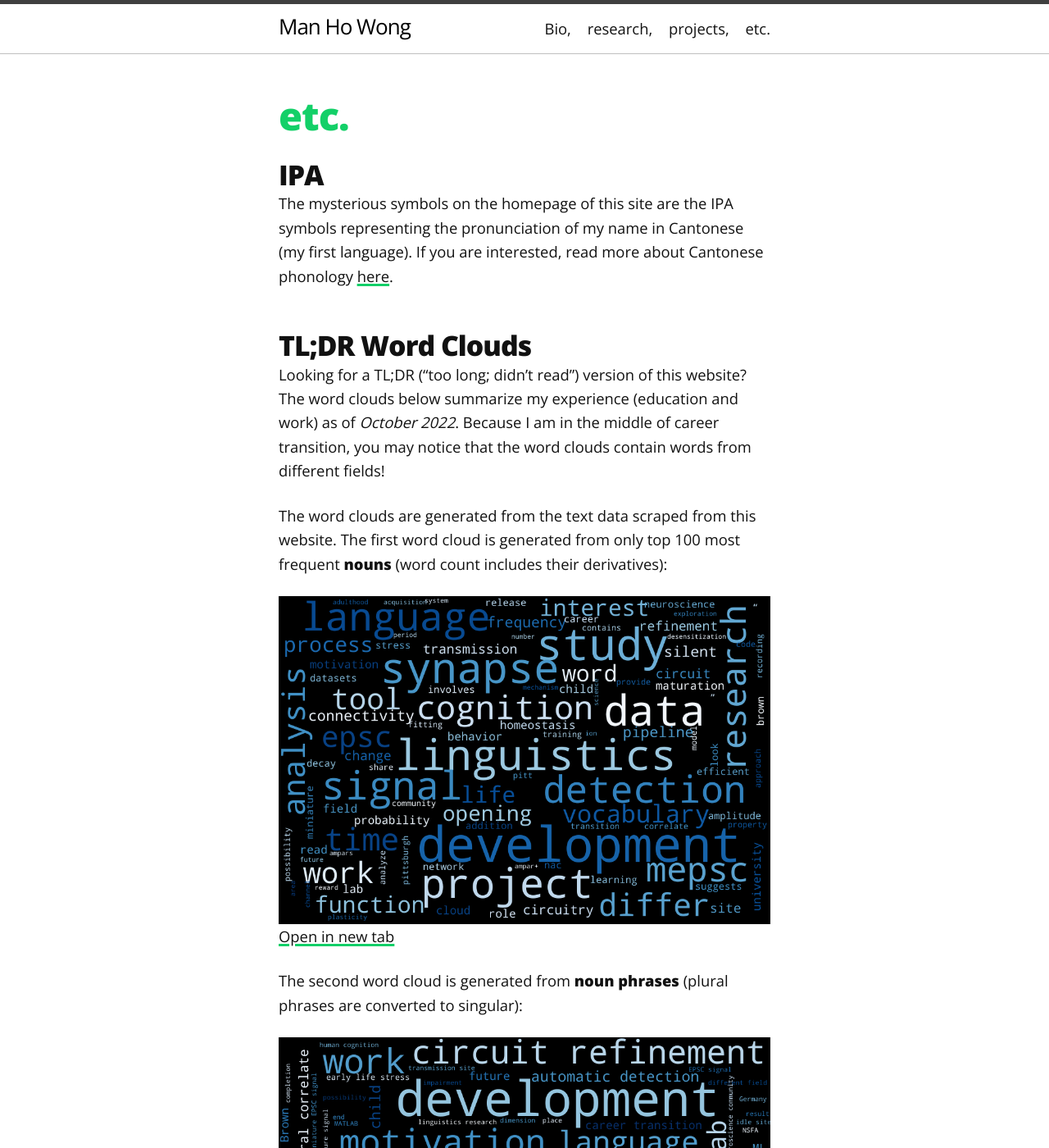
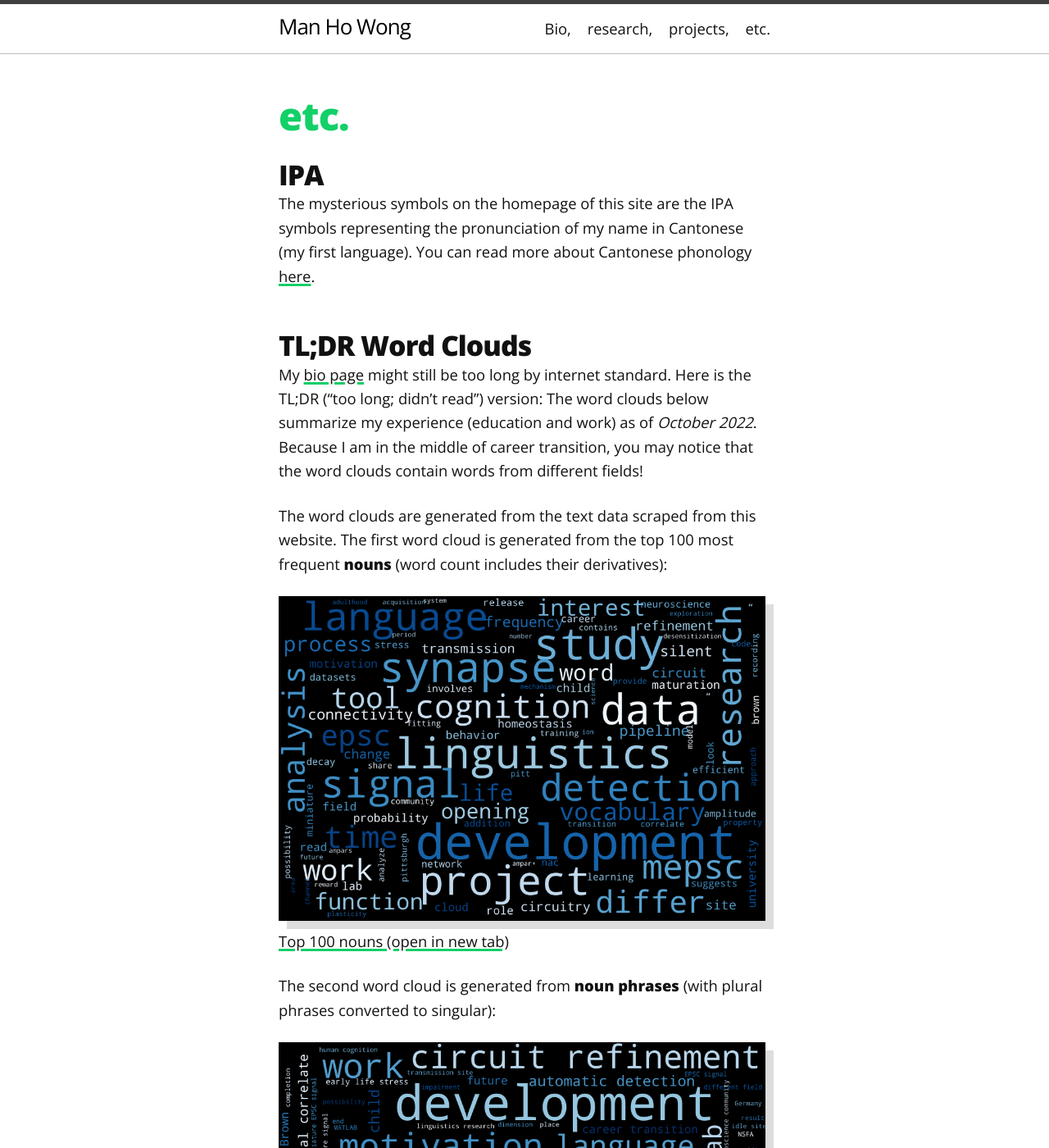
Before and after one commit to manhowong/manhowong.github.io, a Jekyll site: the page built from etc.md, in a window 1280 px wide and 1400 px high. Shown: the whole window at 82% size. Built offline with Jekyll 4.4.1, drawn with Linux system fonts in a browser that asks for light colours; some of the changed text lies outside the part shown.

Commit message:
updates and formatting

```diff
--- a/etc.md
+++ b/etc.md
@@ -9,18 +9,18 @@ order: 3
 
 ## IPA
 
-The mysterious symbols on the homepage of this site are the IPA symbols representing the pronunciation of my name in Cantonese (my first language). If you are interested, read more about Cantonese phonology <a target="_blank" href="https://en.wikipedia.org/wiki/Cantonese_phonology">here</a>.
+The mysterious symbols on the homepage of this site are the IPA symbols representing the pronunciation of my name in Cantonese (my first language). You can read more about Cantonese phonology <a target="_blank" href="https://en.wikipedia.org/wiki/Cantonese_phonology">here</a>.
 
 ## TL;DR Word Clouds
 
-Looking for a TL;DR ("too long; didn't read") version of this website? The word clouds below summarize my experience (education and work) as of *October 2022*. Because I am in the middle of career transition, you may notice that the word clouds contain words from different fields!
+My [bio page](/bio) might still be too long by internet standard. Here is the TL;DR ("too long; didn't read") version: The word clouds below summarize my experience (education and work) as of *October 2022*. Because I am in the middle of career transition, you may notice that the word clouds contain words from different fields!
 
-The word clouds are generated from the text data scraped from this website. The first word cloud is generated from only top 100 most frequent **nouns** (word count includes their derivatives):
+The word clouds are generated from the text data scraped from this website. The first word cloud is generated from the top 100 most frequent **nouns** (word count includes their derivatives):
 
-<a target="_blank" href="/img/wordcloud_nouns.png"><img src="/img/wordcloud_nouns.png"> Open in new tab</a>
+<a target="_blank" href="/img/wordcloud_nouns.png"><img src="/img/wordcloud_nouns.png" style="box-shadow: 10px 10px #DDD; width: 99%; margin-bottom: 10px;"> Top 100 nouns (open in new tab)</a>
 
-The second word cloud is generated from **noun phrases** (plural phrases are converted to singular):
+The second word cloud is generated from **noun phrases** (with plural phrases converted to singular):
 
-<a target="_blank" href="/img/wordcloud_phrases.png"><img src="/img/wordcloud_phrases.png"> Open in new tab</a>
+<a target="_blank" href="/img/wordcloud_phrases.png"><img src="/img/wordcloud_phrases.png" style="box-shadow: 10px 10px #DDD; width: 99%; margin-bottom: 10px;"> Top 100 noun phrases (open in new tab)</a>
 
 The source code is available <a target="_blank" href="https://github.com/manhowong/manhowong.github.io/blob/main/etc/wordcloud.ipynb">here</a>.
```
Also changed, not shown: bio.md (+6 -6 lines).
